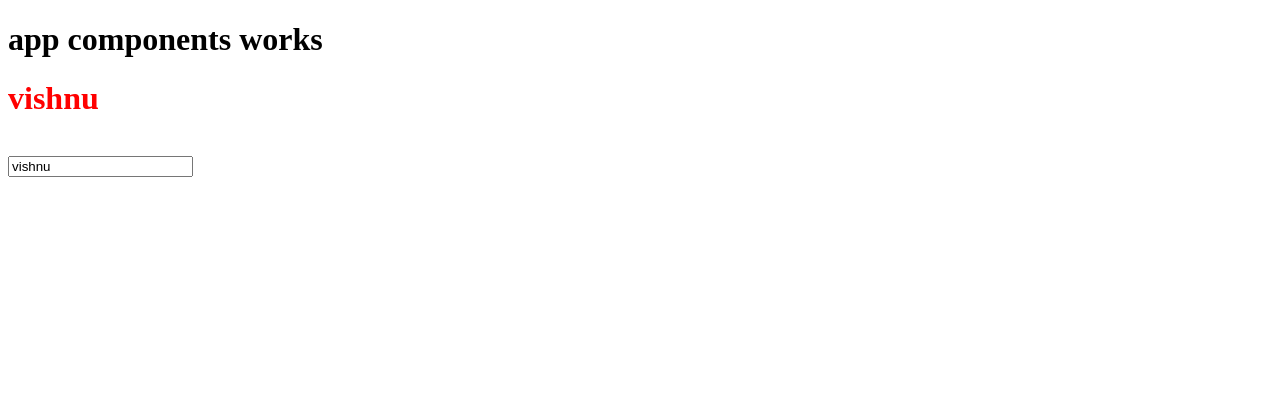
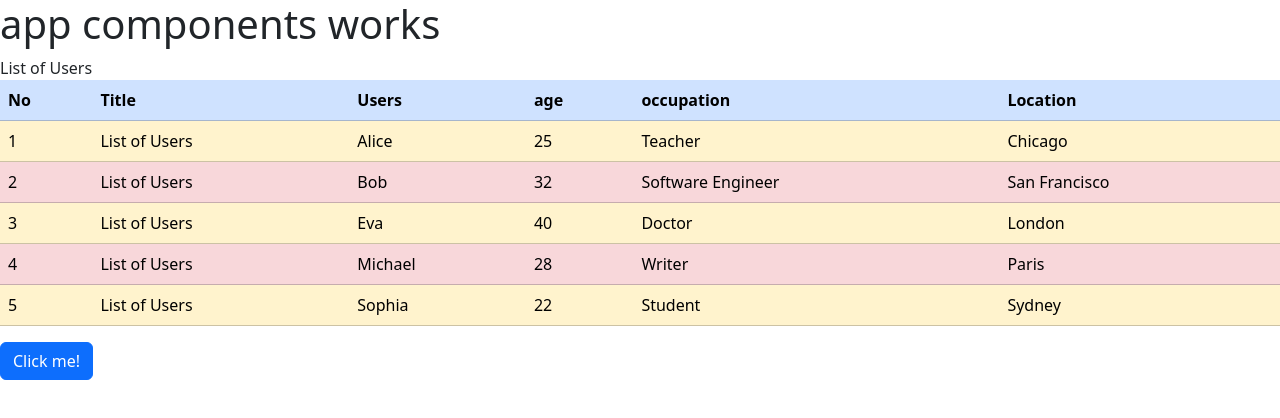
Before and after one commit to ananthvishnu/First-Angular-App, an Angular app: page / in a window 1280 px wide. Shown: the top 418 px of the page. Built offline with nearby package versions, Linux system fonts and the light colour scheme.

Commit message:
ngFor Directive learned

```diff
--- a/angular.json
+++ b/angular.json
@@ -87,7 +87,8 @@
               "src/assets"
             ],
             "styles": [
-              "src/styles.css"
+              "src/styles.css",
+              "node_modules/bootstrap/dist/css/bootstrap.min.css"
             ],
             "scripts": []
           }
--- a/package.json
+++ b/package.json
@@ -18,6 +18,7 @@
     "@angular/platform-browser": "^16.1.0",
     "@angular/platform-browser-dynamic": "^16.1.0",
     "@angular/router": "^16.1.0",
+    "bootstrap": "^5.3.1",
     "rxjs": "~7.8.0",
     "tslib": "^2.3.0",
     "zone.js": "~0.13.0"
--- a/src/app/hello-world/hello-world.component.html
+++ b/src/app/hello-world/hello-world.component.html
@@ -1,3 +1,51 @@
-<h1>{{firstName}}</h1>
+<!-- <h1>{{firstName}}</h1>
 <br>
 <input type="text" [(ngModel)]="firstName">
+
+
+<h3 style.color = "{{color}}">This is Red</h3>
+
+<p>You Have been clicked : {{clickCount}}</p>
+<p>Copy of click count : {{clickCount2}}</p>
+
+<button (click) = "clickMe(); clickCount2=clickCount">Click Me</button> -->
+
+
+<!-- <input type="text" (input)="handleInput($event); value1=$any($event.target).value">
+<p>With handle input: {{value}}</p>
+<p>Without handle  input: {{value1}}</p> -->
+
+
+<div class="panel panel-primary">
+  <div class="panel-heading">
+    {{title}}
+  </div>
+  <div class="panel-body">
+    <div class="table-responsive">
+      <table class="table">
+        <thead class="table-primary">
+          <tr>
+            <th>No</th>
+            <th>Title</th>
+            <th>Users</th>
+            <th>age</th>
+            <th>occupation</th>
+            <th>Location</th>
+          </tr>
+        </thead>
+        <tbody>
+          <tr [ngClass]="{'table-danger': o ,'table-warning': e, 'table-success':f,'table-info':l }"
+            *ngFor="let user of users; let i = index; let o = odd; let e = even; let f = first; let l = last">
+            <td>{{i + 1}}</td>
+            <td>{{title}}</td>
+            <td>{{user.name}}</td>
+            <td>{{user.age}}</td>
+            <td>{{user.occupation}}</td>
+            <td>{{user.location}}</td>
+          </tr>
+        </tbody>
+      </table>
+    </div>
+  </div>
+</div>
+<button class="btn btn-primary">Click me!</button>
--- a/src/app/hello-world/hello-world.component.ts
+++ b/src/app/hello-world/hello-world.component.ts
@@ -6,6 +6,59 @@ import { Component } from '@angular/core';
   styleUrls: ['./hello-world.component.css']
 })
 export class HelloWorldComponent {
-firstName = "vishnu";
-lastName = "rathan";
+  // firstName = "vishnu";
+  // color = "red"
+
+
+  // clickCount = 0;
+  // clickCount2 = 0;
+
+  // clickMe() {
+  //   this.clickCount++;
+  // }
+
+// event la irunthu data assign panni view pannuthal
+// value = ""
+// value1 = ""
+// handleInput(event:any){
+// this.value = (event.target as HTMLInputElement).value
+// }
+
+title = "List of Users";
+users = [
+  {
+    "name": "Alice",
+    "age": 25,
+    "occupation": "Teacher",
+    "location": "Chicago"
+  },
+  {
+    "name": "Bob",
+    "age": 32,
+    "occupation": "Software Engineer",
+    "location": "San Francisco"
+  },
+  {
+    "name": "Eva",
+    "age": 40,
+    "occupation": "Doctor",
+    "location": "London"
+  },
+  {
+    "name": "Michael",
+    "age": 28,
+    "occupation": "Writer",
+    "location": "Paris"
+  },
+  {
+    "name": "Sophia",
+    "age": 22,
+    "occupation": "Student",
+    "location": "Sydney"
+  }
+
+
+]
+
+
 }
--- a/src/index.html
+++ b/src/index.html
@@ -6,6 +6,7 @@
   <base href="/">
   <meta name="viewport" content="width=device-width, initial-scale=1">
   <link rel="icon" type="image/x-icon" href="favicon.ico">
+  <link href="https://cdn.jsdelivr.net/npm/bootstrap@5.3.1/dist/css/bootstrap.min.css" rel="stylesheet" integrity="sha384-4bw+/aepP/YC94hEpVNVgiZdgIC5+VKNBQNGCHeKRQN+PtmoHDEXuppvnDJzQIu9" crossorigin="anonymous">
 </head>
 <body>
   <app-root></app-root>
```
Also changed, not shown: 1 other file (tests, documents, lock files or other folders).
